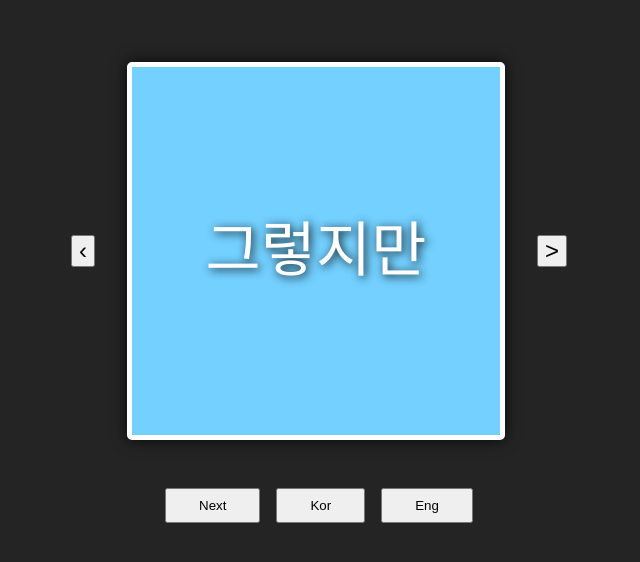
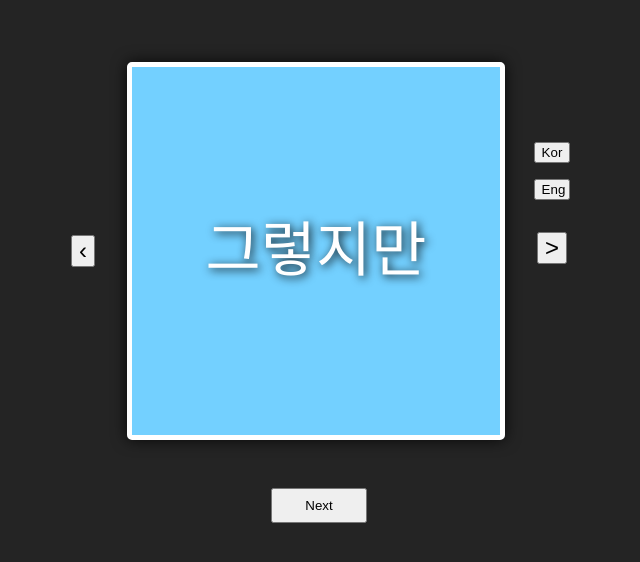
Before and after one commit to RazerWale/CardL, a React (Vite) app: page / in a window 1280 px wide. Shown: the part 106-668 px from the top of the page, without its empty margins (321-961 px from the left). Built offline with nearby package versions, Linux system fonts and the light colour scheme.

Commit message:
small fix

```diff
--- a/src/components/Card.tsx
+++ b/src/components/Card.tsx
@@ -40,7 +40,7 @@ export const Card = () => {
     setJsonIndex(randomIndex);
   };
 
-  const nextWord = () => {
+  const getNextWord = () => {
     if (jsonIndex !== null && jsonData.length > 0) {
       const nextIndex = (jsonIndex + 1) % jsonData.length;
       setJson(jsonData[nextIndex]);
@@ -48,7 +48,7 @@ export const Card = () => {
     }
   };
 
-  const previouseWord = () => {
+  const getPreviouseWord = () => {
     if (jsonIndex !== null && jsonData.length > 0) {
       const previouseIndex =
         (jsonIndex - 1 + jsonData.length) % jsonData.length;
@@ -96,7 +96,7 @@ export const Card = () => {
   return (
     <>
       <div className="card">
-        <button className="nextAndPrevBtn" onClick={() => previouseWord()}>
+        <button className="nextAndPrevBtn" onClick={() => getPreviouseWord()}>
           &#8249;
         </button>
         <CSSTransition in={flipCard} timeout={300} classNames="card">
@@ -105,20 +105,28 @@ export const Card = () => {
             <div className="backCard">{jason?.eng}</div>
           </div>
         </CSSTransition>
-        <button className="nextAndPrevBtn" onClick={() => nextWord()}>
-          &#62;
-        </button>
+        <div className="rightBtns">
+          <button
+            className="speakBtn kor"
+            onClick={() => handleSpeak(jason?.kor)}
+          >
+            Kor
+          </button>
+          <button
+            className="speakBtn eng"
+            onClick={() => handleSpeak(jason?.eng)}
+          >
+            Eng
+          </button>
+          <button className="nextAndPrevBtn" onClick={() => getNextWord()}>
+            &#62;
+          </button>
+        </div>
       </div>
       <div className="buttons">
         <button className="nextBtn" onClick={() => getRandomWord(jsonData)}>
           Next
         </button>
-        <button className="nextBtn" onClick={() => handleSpeak(jason?.kor)}>
-          Kor
-        </button>
-        <button className="nextBtn" onClick={() => handleSpeak(jason?.eng)}>
-          Eng
-        </button>
       </div>
     </>
   );
--- a/src/components/card.css
+++ b/src/components/card.css
@@ -66,3 +66,15 @@
   justify-content: center;
   align-items: center;
 }
+
+.rightBtns {
+  display: flex;
+  flex-direction: column;
+  justify-content: center;
+  align-items: center;
+  margin-bottom: 5rem;
+}
+.speakBtn {
+  margin-top: 1rem;
+  width: 2.3rem;
+}
```
